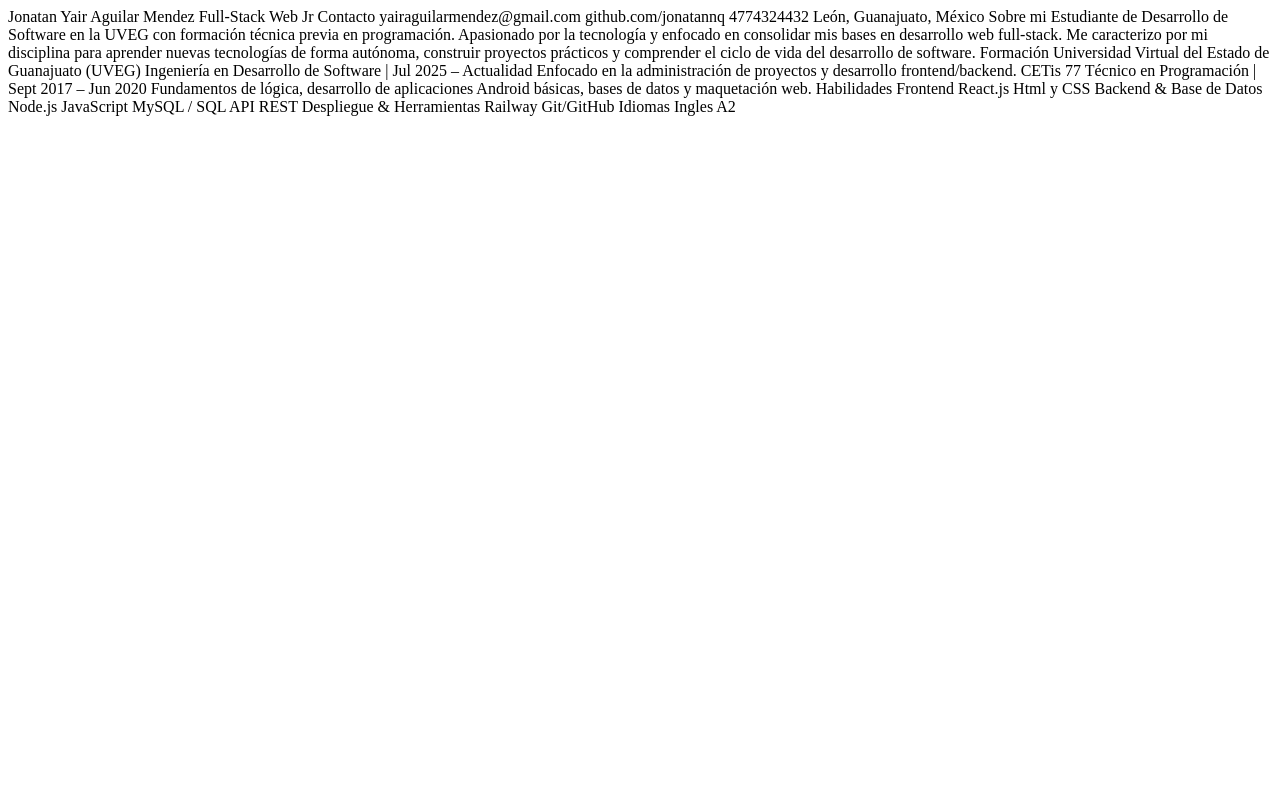
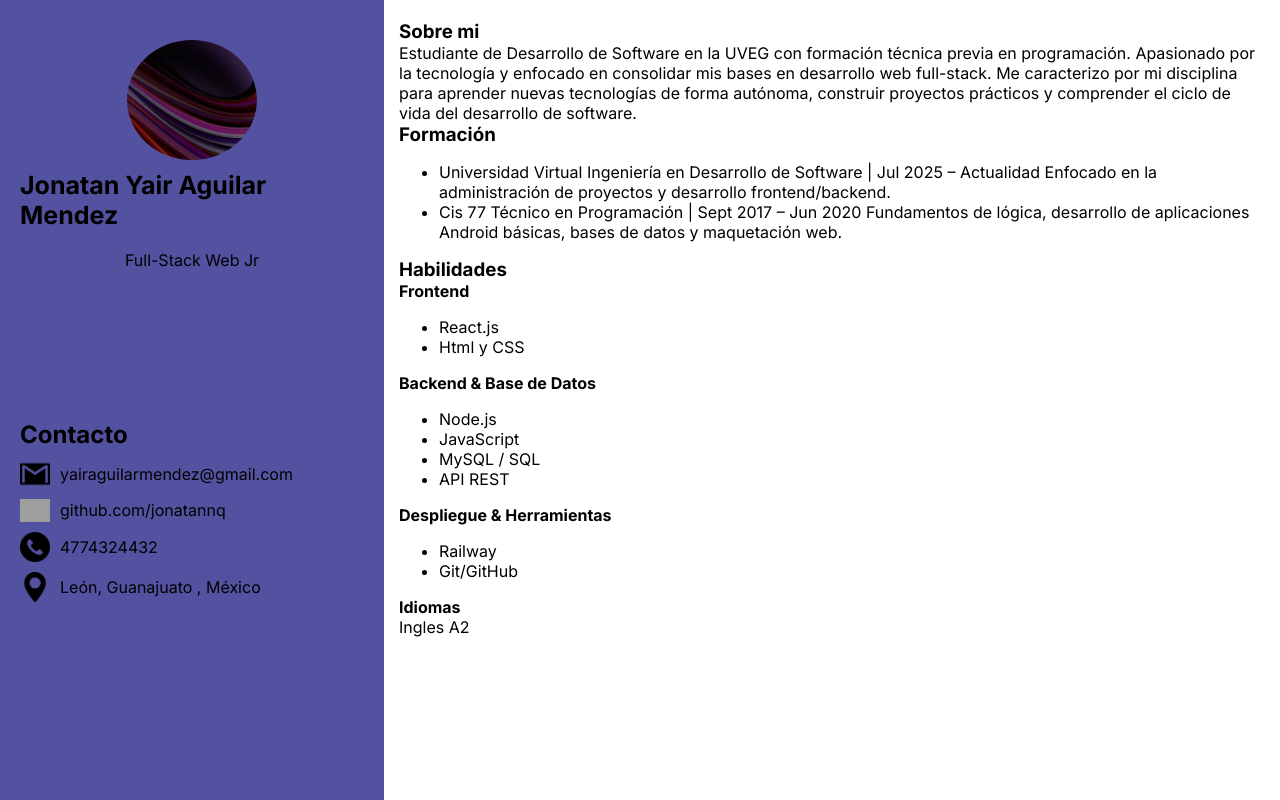
Before and after one commit to jonatannq/portafolio, a plain HTML site: page index.html in a window 1280 px wide. Drawn offline with Linux system fonts and the light colour scheme; grey boxes are pictures that could not be loaded.

Commit message:
Añadiendo el css a la pagina

```diff
--- /dev/null
+++ b/css/css.css
@@ -0,0 +1,133 @@
+:root {
+    --font: "Inter";
+
+}
+
+html {
+    box-sizing: border-box;
+    font-size: 62.5%;
+}
+
+*,
+*:before,
+*::after {
+    box-sizing: inherit;
+}
+
+body {
+    margin: 0;
+    font-size: 1.6rem;
+    font-family: var(--font);
+}
+
+h1,
+h2,
+h3,
+h4,
+p {
+    margin: 0;
+}
+
+h1 {
+    font-size: 2rem;
+}
+
+
+
+@media (min-width: 768px) {
+    .main__display {
+        display: grid;
+        grid-template-columns: 30% 70%;
+        height: 100vh;
+    }
+    h1 {
+        font-size: 2.5rem;
+    }
+
+
+}
+
+
+.profile__card {
+    background-color: rgb(83, 82, 160);
+
+    padding: 4rem 2rem;
+    display: flex;
+    flex-direction: column;
+    gap: 15rem;
+}
+
+
+
+
+
+
+.profile__section {
+    /*width: min(90%, 30rem);
+    margin: 0 auto;*/
+    display: flex;
+    flex-direction: column;
+    align-items: center;
+    gap: 2rem;
+}
+.profile__display {
+    display: flex;
+    flex-direction: column;
+    align-items: center;
+    gap: 1rem;
+}
+.profile__img {
+    border-radius: 50%;
+    max-width: 90%;
+    height: 10rem;
+}
+
+@media (min-width: 194px) {
+    .profile__img {
+        width: 13rem;
+        height: 12rem;
+    }
+}
+
+/* Mayor a 250 el mq */
+
+.contact__icon {
+    width: 3rem;
+}
+
+.contact__section {
+    display: flex;
+    flex-direction: column;
+    align-items: center;
+    gap: 1rem;
+}
+
+
+.contact__div {
+    display: flex;
+    align-items: center;
+    gap: 1rem;
+}
+
+.contact__text--show {
+    display: none;
+}
+
+@media (min-width: 768px) {
+    .contact__section {
+        align-items: start;
+    }
+    .contact__text--show {
+        display: inline-block;
+    }
+}
+
+
+
+
+
+/* Contenido */
+.profile__content {
+    padding: 2rem 1.5rem;
+    overflow-y: scroll;
+}
--- a/index.html
+++ b/index.html
@@ -4,16 +4,59 @@
     <meta charset="UTF-8">
     <meta name="viewport" content="width=device-width, initial-scale=1.0">
     <title>CV - Portafolio | Full-Stack Jr</title>
+    <link rel="preload" href="css/css.css" as="stylesheet">
+    <link rel="stylesheet" href="css/css.css">
+    <link rel="preconnect" href="https://fonts.googleapis.com">
+    <link rel="preconnect" href="https://fonts.gstatic.com" crossorigin>
+    <link href="https://fonts.googleapis.com/css2?family=Inter:ital,opsz,wght@0,14..32,100..900;1,14..32,100..900&display=swap" rel="stylesheet">
 </head>
 <body>
-    Jonatan Yair Aguilar Mendez
-    Full-Stack Web Jr
-    Contacto
-    yairaguilarmendez@gmail.com
-    github.com/jonatannq
-    4774324432
-    León, Guanajuato, México
-    Sobre mi
+
+    <main class="main__display">
+        <!-- Profile Card -->
+        <div class="profile__card">
+
+            <section class="profile__section">
+                <div class="profile__display">
+                    <img class="profile__img" src="src/img/img.png" alt="img cv">
+                    <h1>Jonatan Yair Aguilar Mendez</h1>
+                </div>
+
+                <p>Full-Stack Web Jr</p>
+            </section>
+
+            <section class="contact__section">
+                <h2>Contacto</h2>
+
+                <div class="contact__div">
+                    <img class="contact__icon" src="src/img/gmail.png" alt="icono gmail">
+                    <p class="contact__text--show">yairaguilarmendez@gmail.com</p>
+                </div>
+
+                <div class="contact__div">
+                    <img class="contact__icon" src="https://cdn.jsdelivr.net/gh/devicons/devicon/icons/github/github-original.svg" alt="icono github">
+                    <p class="contact__text--show">github.com/jonatannq</p>
+                </div>
+
+                <div class="contact__div">
+                    <img class="contact__icon" src="src/img/llamada-telefonica.png" alt="icono gmail">
+                    <p class="contact__text--show">4774324432</p>
+                </div>
+
+                <div class="contact__div">
+                    <img class="contact__icon" src="src/img/mapas-y-banderas.png" alt="icono gmail">
+                    <p>León, Guanajuato <span class="contact__text--show">, México</span></p>
+                </div>
+
+            </section>
+        </div>
+
+
+        <!-- Contenido -->
+        <div class="profile__content">
+            <section>
+                <h3>Sobre mi</h3>
+                <p>
                     Estudiante de Desarrollo de Software en la UVEG
                     con formación técnica previa en programación.
                     Apasionado por la tecnología y enfocado en consolidar
@@ -21,30 +64,67 @@
                     por mi disciplina para aprender nuevas tecnologías de
                     forma autónoma, construir proyectos prácticos y
                     comprender el ciclo de vida del desarrollo de software.
-    Formación
-    Universidad Virtual del Estado de Guanajuato (UVEG)
+                </p>
+            </section>
+
+            <section>
+                <h3>Formación</h3>
+                <ul>
+                    <li>
+                         Universidad Virtual
                             Ingeniería en Desarrollo de Software | Jul 2025 – Actualidad
                         Enfocado en la administración de proyectos y desarrollo frontend/backend.
+                    </li>
+                    <li>
 
-    CETis 77
+                        Cis 77
                         Técnico en Programación | Sept 2017 – Jun 2020
                         Fundamentos de lógica, desarrollo de aplicaciones Android básicas, bases de datos y maquetación web.
-    Habilidades
-    Frontend
-    React.js
-    Html y CSS
-    Backend & Base de Datos
-    Node.js
-    JavaScript
-    MySQL / SQL
-    API REST
-    Despliegue & Herramientas
-    Railway
-    Git/GitHub
+                    </li>
+                </ul>
+            </section>
 
 
-    Idiomas
-    Ingles A2
+            <section>
+                <h3>Habilidades</h3>
+
+                <!-- Contenerdor -->
+                <div>
+                    <div>
+                        <h4>Frontend</h4>
+                        <ul>
+                            <li>React.js</li>
+                            <li>Html y CSS</li>
+                        </ul>
+                    </div>
+
+                    <div>
+                        <h4>Backend & Base de Datos</h4>
+                        <ul>
+                            <li>Node.js</li>
+                            <li>JavaScript</li>
+                            <li>MySQL / SQL</li>
+                            <li>API REST</li>
+                        </ul>
+                    </div>
+
+                    <div>
+                        <h4>Despliegue & Herramientas</h4>
+                        <ul>
+                            <li>Railway</li>
+                            <li>Git/GitHub</li>
+                        </ul>
+                    </div>
+                </div>
+            </section>
+
+            <section>
+                <h4>Idiomas</h4>
+                <p>Ingles A2</p>
+            </section>
+
+        </div>
+    </main>
 
 </body>
 </html>
```
Also changed, not shown: src/img/gmail.png (added), src/img/img.png (added), src/img/llamada-telefonica.png (added), src/img/mapas-y-banderas.png (added). Lines whose indentation alone changed are shown as unchanged.
